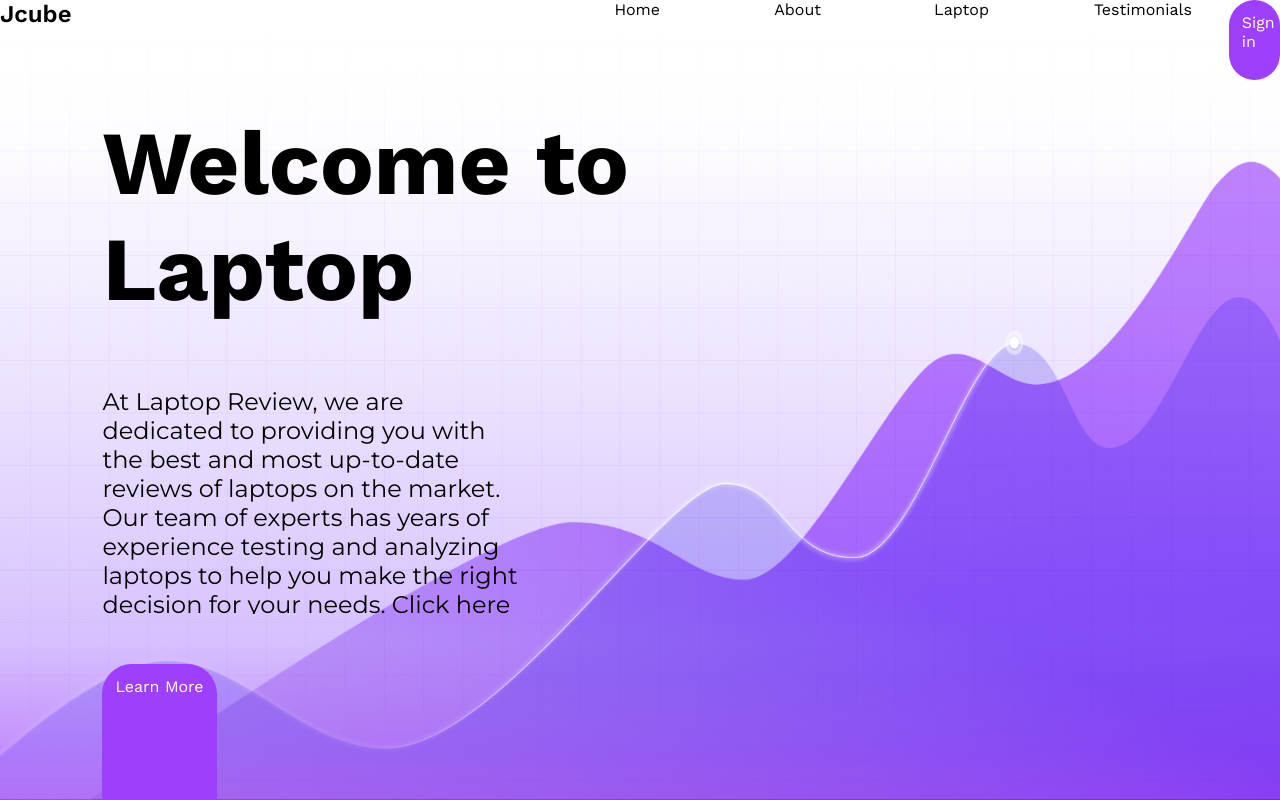
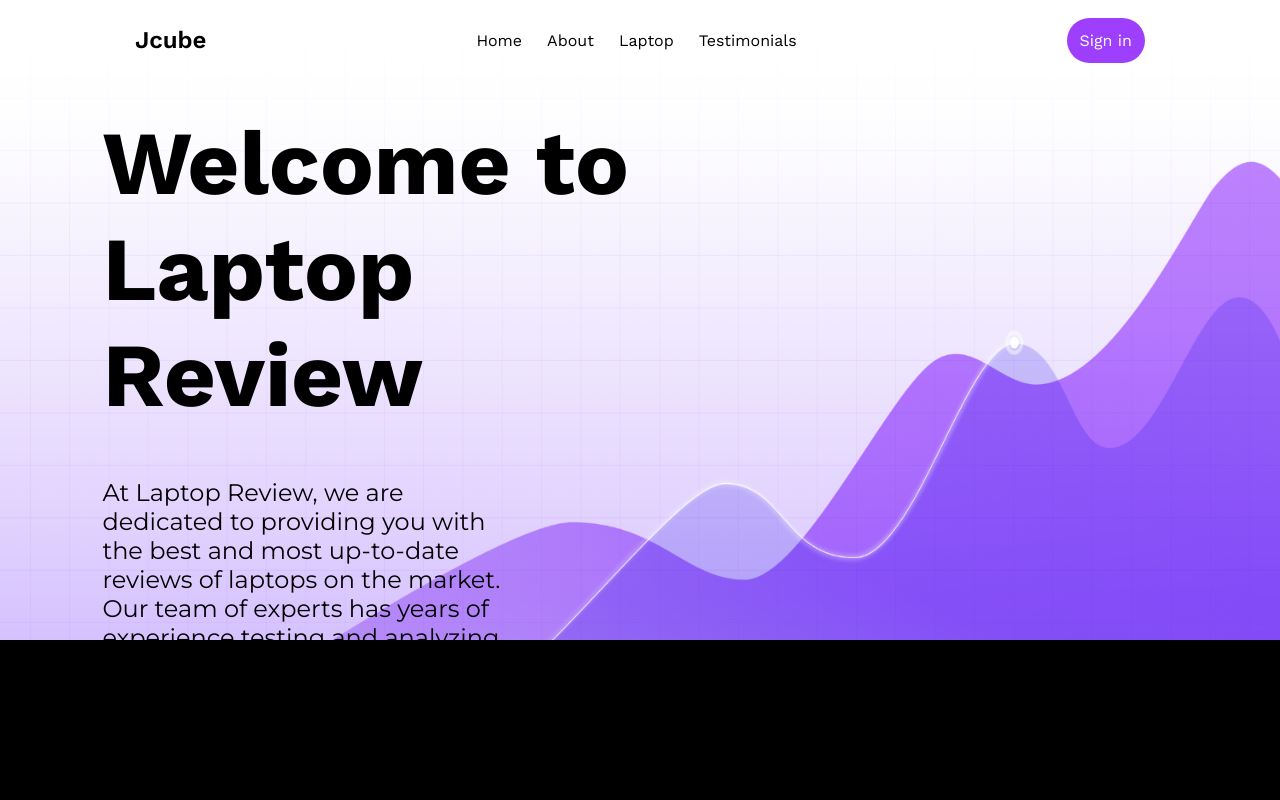
Before and after one commit to DikshantK2004/Milan-Project, a React (Create React App) app in the folder laptop-reviews/: page / in a window 1280 px wide. Built offline with nearby package versions, Linux system fonts and the light colour scheme; the HTML template or start-up script is replaced by a standard one; a web font is replaced by a local one.

Commit message:
reverted back some css changes

```diff
--- a/laptop-reviews/src/LoginPage.css
+++ b/laptop-reviews/src/LoginPage.css
@@ -6,12 +6,13 @@ body{
 }
 .loginPage{
     width: 100%;
+    height: 100vh;
     text-align: center;
     display: flex;
     background-image: url(./assets/bgGraphics.svg);
     background-repeat: no-repeat;
     background-position: center;
-    background-size: 300rem 70rem;
+    background-size: 200rem 70rem;
     flex-direction: column;
     justify-content: center;
     align-items: center;
--- a/laptop-reviews/src/index.css
+++ b/laptop-reviews/src/index.css
@@ -12,6 +12,6 @@ body {
   padding: 0;
   box-sizing: border-box;
   overflow-x: hidden;
-  width: 100%;
-  height: 100%;
+  /* width: 100%;
+  height: 100%; */
 }
```
